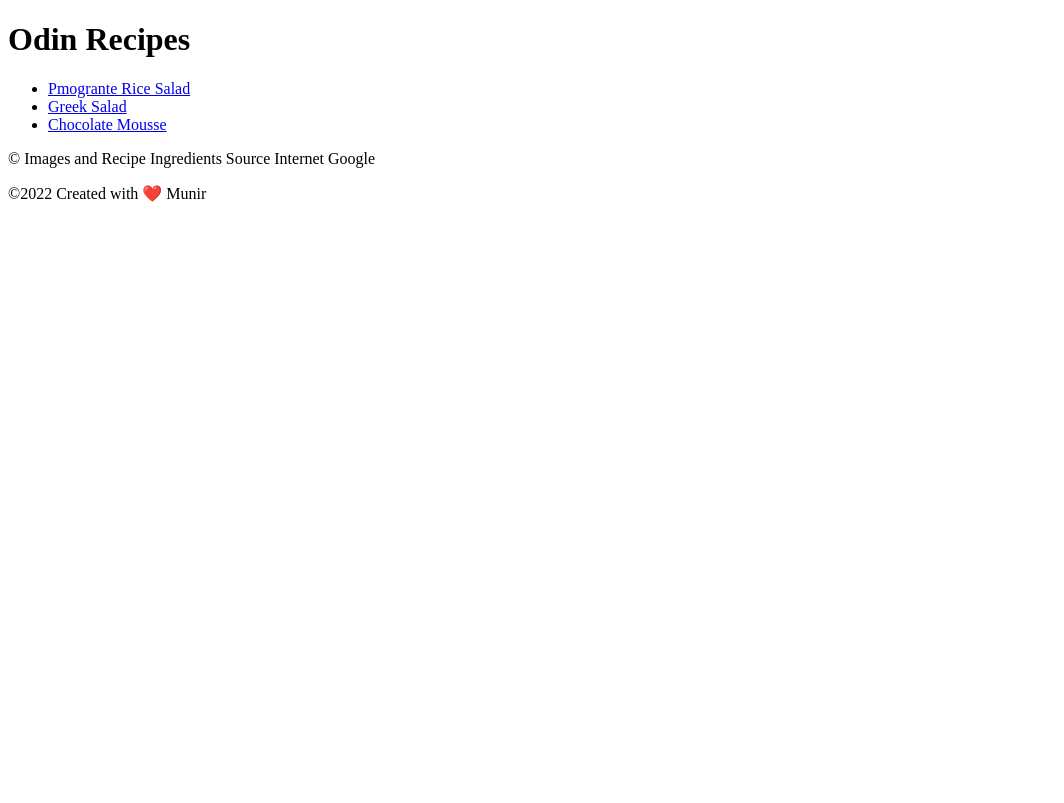
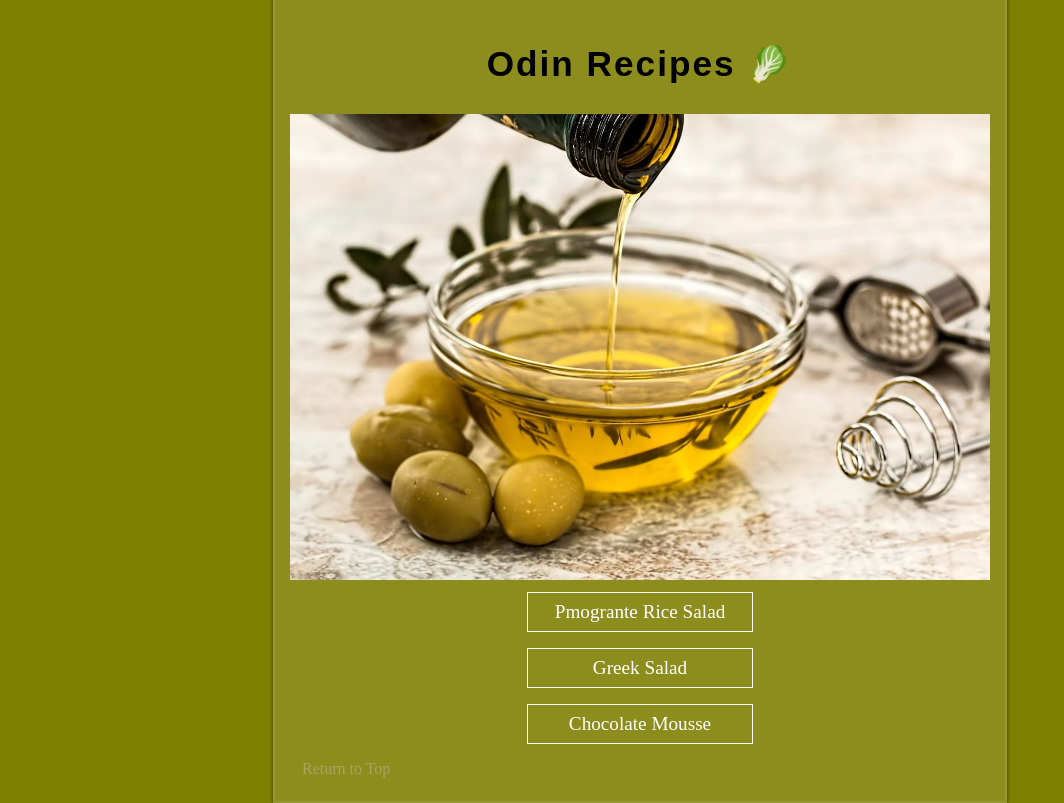
Before and after one commit to Munir-Adem/healthy-recipes, a plain HTML site: page index.html in a window 1280 px wide. Shown: the whole page, without its empty margins (0-1064 px from the left). Drawn offline with Linux system fonts and the light colour scheme.

Commit message:
updated index.html & Added main.css

```diff
--- a/index.html
+++ b/index.html
@@ -5,24 +5,32 @@
     <meta charset="UTF-8">
     <meta http-equiv="X-UA-Compatible" content="IE=edge">
     <meta name="viewport" content="width=device-width, initial-scale=1.0">
+    <link rel="stylesheet" href="main.css">
     <title>Recipes</title>
 </head>
 
 <body>
-    <h1>Odin Recipes</h1>
-    <ul>
-        <li><a href="recipes/pomegrantericesalad.html">Pmogrante Rice Salad</a>
-        </li>
-        <li><a href="recipes/greeksalad.html">Greek Salad</a>
-        </li>
-        <li><a href="recipes/chocolatemousse.html">Chocolate Mousse</a></li>
+    <section>
+        <h1 id="header">Odin Recipes 🥬</h1>
+        <img src="olive-oil-968657_1280.webp" alt="" width="700px" height="auto">
+        <div>
+            </ul>
+            <li>
+                <a href="recipes/pomegrantericesalad.html" class="btn">Pmogrante Rice Salad</a>
+            </li>
+            <li>
+                <a href="recipes/greeksalad.html" class="btn">Greek Salad</a>
+            </li>
+            <li>
 
+                <a href="recipes/chocolatemousse.html" class="btn">Chocolate Mousse</a>
+            </li>
+            </ul>
+        </div>
+        <a href="#" class="txt">Return to Top</a>
 
-    </ul>
-    <footer>
-        <p>&copy; Images and Recipe Ingredients Source Internet Google </p>
-        <p>&copy;2022 Created with ❤️ Munir</p>
-    </footer>
+    </section>
+
 
 
 </body>
--- /dev/null
+++ b/main.css
@@ -0,0 +1,64 @@
+body {
+  margin: 0;
+  padding: 0;
+  height: 100vh;
+  overflow: hidden;
+  text-align: center;
+  background-color: olive;
+  display: flex;
+  justify-content: center;
+  align-items: center;
+}
+
+section {
+  margin: 15px;
+  padding: 15px;
+  box-shadow: 0 0 4px rgba(8, 7, 16, 0.6);
+  border: 2px solid rgba(225, 225, 225, 0.1);
+  background-color: rgba(225, 225, 225, 0.13);
+}
+
+img {
+  max-width: 100%;
+}
+
+h1 {
+  font-family: fantasy;
+  font-size: 2.2rem;
+  letter-spacing: 2px;
+}
+
+ul,
+li,
+a {
+  color: #ffffff;
+  text-decoration: none;
+  display: block;
+  list-style-type: none;
+  padding: 8px 12px;
+}
+
+.btn {
+  display: inline-block;
+  text-decoration: none;
+  font-size: 1.2rem;
+  font-weight: 300;
+  border: 1px solid #ffffff;
+  width: 200px;
+  background: transparent;
+  position: relative;
+  cursor: pointer;
+}
+.btn:hover {
+  border: 1px solid #008000;
+  background: #008000;
+  transition: 1s;
+}
+.txt {
+  text-align: left;
+  color: #ccc;
+  opacity: 0.4;
+}
+.txt:hover {
+  color: green;
+}
--- /dev/null
+++ b/recipes/styles.css
@@ -0,0 +1,62 @@
+body {
+  margin: 0;
+  padding: 0;
+  height: 100vh;
+  background-color: olive;
+}
+h1 {
+  font-family: fantasy;
+  font-size: 2rem;
+  font-weight: 700;
+}
+h3 {
+  font-family: Verdana, sans-serif;
+  font-size: 1.2rem;
+  font-weight: 400;
+}
+div > ol,
+ul,
+li {
+  font-family: sans-serif;
+  font-size: 1.1rem;
+  font-weight: 200;
+  line-height: 25px;
+}
+ul li {
+  list-style-type: circle;
+}
+/*
+li::marker {
+  content: "🥬";
+}
+*/
+p {
+  font-family: sans-serif;
+  font-size: 1.1rem;
+  font-weight: 300;
+}
+
+img {
+  max-width: 100%;
+  border-radius: 5px;
+}
+a {
+  text-decoration: none;
+  color: #ccc;
+  opacity: 0.5;
+}
+a:hover {
+  color: #008000;
+}
+
+section {
+  margin-top: 10px;
+  margin-left: 10%;
+}
+
+section {
+  max-width: 80%;
+  box-shadow: 0 0 4px rgba(8, 7, 16, 0.6);
+  border: 2px solid rgba(225, 225, 225, 0.1);
+  background-color: rgba(225, 225, 225, 0.13);
+}
```
Also changed, not shown: recipes/chocolatemousse.html (+30 -18 lines), recipes/greeksalad.html (+21 -6 lines), recipes/pomegrantericesalad.html (+19 -4 lines), olive-oil-968657_1280.webp (added).
